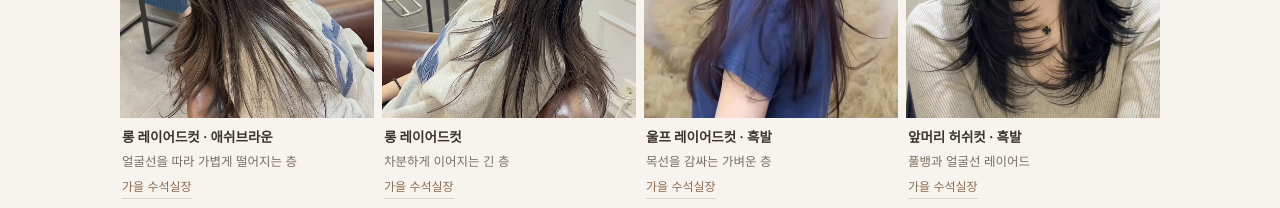
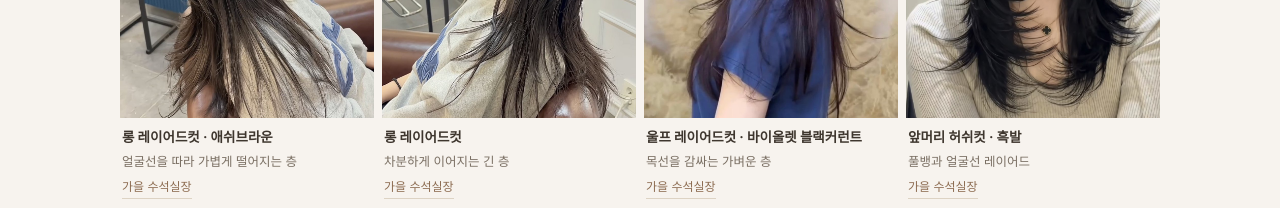
Before and after one commit to sunyoung76561-spec/riahn-anyang, a plain HTML site: page cut/index.html in a window 1280 px wide. Shown: the part 2500-2708 px from the top of the page. Drawn offline with Linux system fonts and the light colour scheme.

Commit message:
커트 페이지: 바이올렛 블랙커런트 컬러명 수정

```diff
--- a/cut/index.html
+++ b/cut/index.html
@@ -380,7 +380,7 @@
     <div class="gallery-grid">
       <figure><img class="sty" src="../images/styles/g-ash-layered.jpg" alt="안양 미용실 리안헤어 안양일번가점 롱 레이어드컷 · 애쉬브라운 - 가을 수석실장" width="1000" height="1761" loading="lazy"><figcaption><b>롱 레이어드컷 · 애쉬브라운</b>얼굴선을 따라 가볍게 떨어지는 층<a class="by" href="../designers/#gaeul">가을 수석실장</a></figcaption></figure>
       <figure><img class="sty" src="../images/styles/g-layered-side.jpg" alt="안양 미용실 리안헤어 안양일번가점 롱 레이어드컷 - 가을 수석실장" width="1000" height="1753" loading="lazy"><figcaption><b>롱 레이어드컷</b>차분하게 이어지는 긴 층<a class="by" href="../designers/#gaeul">가을 수석실장</a></figcaption></figure>
-      <figure><img class="sty" src="../images/styles/g-wolf-black.jpg" alt="안양 미용실 리안헤어 안양일번가점 울프 레이어드컷 · 흑발 - 가을 수석실장" width="1000" height="1525" loading="lazy"><figcaption><b>울프 레이어드컷 · 흑발</b>목선을 감싸는 가벼운 층<a class="by" href="../designers/#gaeul">가을 수석실장</a></figcaption></figure>
+      <figure><img class="sty" src="../images/styles/g-wolf-black.jpg" alt="안양 미용실 리안헤어 안양일번가점 울프 레이어드컷 · 바이올렛 블랙커런트 - 가을 수석실장" width="1000" height="1525" loading="lazy"><figcaption><b>울프 레이어드컷 · 바이올렛 블랙커런트</b>목선을 감싸는 가벼운 층<a class="by" href="../designers/#gaeul">가을 수석실장</a></figcaption></figure>
       <figure><img class="sty" src="../images/styles/g-hush-bang.jpg" alt="안양 미용실 리안헤어 안양일번가점 앞머리 허쉬컷 · 흑발 - 가을 수석실장" width="1000" height="1284" loading="lazy"><figcaption><b>앞머리 허쉬컷 · 흑발</b>풀뱅과 얼굴선 레이어드<a class="by" href="../designers/#gaeul">가을 수석실장</a></figcaption></figure>
       <figure><img class="sty" src="../images/styles/g-medium-layered.jpg" alt="안양 미용실 리안헤어 안양일번가점 중단발 레이어드컷 - 가을 수석실장" width="1000" height="1236" loading="lazy"><figcaption><b>중단발 레이어드컷</b>어깨선에서 가볍게 뻗는 끝선<a class="by" href="../designers/#gaeul">가을 수석실장</a></figcaption></figure>
       <figure><img class="sty" src="../images/styles/g-medium-layered2.jpg" alt="안양 미용실 리안헤어 안양일번가점 중단발 레이어드컷 · 시스루뱅 - 가을 수석실장" width="1000" height="1237" loading="lazy"><figcaption><b>중단발 레이어드컷 · 시스루뱅</b>자연스럽게 흐르는 앞머리와 층<a class="by" href="../designers/#gaeul">가을 수석실장</a></figcaption></figure>
```
